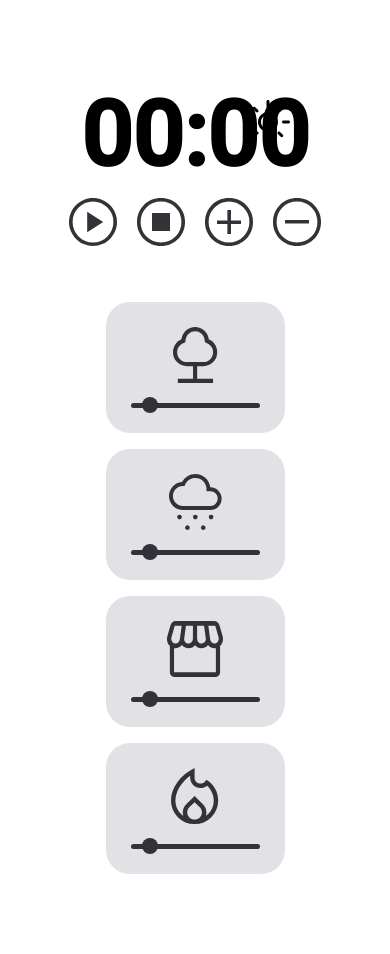
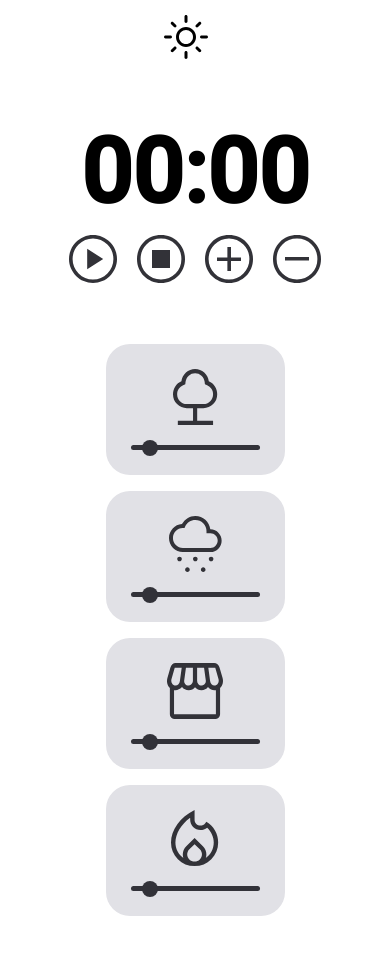
Before and after one commit to adriancampana1/focus-timer-2, a plain HTML site: page index.html in a window 390 px wide. Before the commit the page ends 914 px from the top, so only its background shows below. Drawn offline with Linux system fonts and the light colour scheme.

Commit message:
alteracoes responsividade

```diff
--- a/index.html
+++ b/index.html
@@ -23,6 +23,12 @@
     </head>
     <body>
         <main id="container">
+            <button id="dark-mode-btn" class="hide">
+                <img src="./assets/dark-mode.svg" alt="botão de dark mode" />
+            </button>
+            <button id="light-mode-btn">
+                <img src="./assets/ligh-mode.svg" alt="botão de light mode" />
+            </button>
             <div class="timer">
                 <div id="number">
                     <div class="minutes">
@@ -150,12 +156,6 @@
                     />
                 </button>
             </div>
-            <button id="dark-mode-btn" class="hide">
-                <img src="./assets/dark-mode.svg" alt="botão de dark mode" />
-            </button>
-            <button id="light-mode-btn">
-                <img src="./assets/ligh-mode.svg" alt="botão de light mode" />
-            </button>
         </main>
         <script src="./js/index.js" type="module"></script>
     </body>
--- a/style.css
+++ b/style.css
@@ -217,19 +217,27 @@ body.dark {
 }
 
 @media (max-width: 700px) {
-    .dark-mode-btn,
-    .light-mode-btn {
+    #dark-mode-btn,
+    #light-mode-btn {
         position: absolute;
 
         top: 1.5rem;
         right: 50%;
         left: 47%;
     }
+
+    #container {
+        margin-top: 4rem;
+    }
 }
 
 @media (max-width: 450px) {
     span {
         font-size: 9rem;
+    }
+
+    body {
+        margin-top: 10rem;
     }
 
     .timer button + button {
@@ -239,6 +247,8 @@ body.dark {
     #sound-controls {
         display: flex;
         flex-direction: column;
+
+        margin-top: 1rem;
     }
 
     #sound-controls .light,
@@ -249,15 +259,15 @@ body.dark {
 
     #container {
         margin-bottom: 1rem;
-        margin-top: 6rem;
+        margin-top: 3rem;
     }
 
-    .dark-mode-btn,
-    .light-mode-btn {
+    #dark-mode-btn,
+    #light-mode-btn {
         position: absolute;
 
         top: 1.5rem;
         right: 50%;
-        left: 45%;
+        left: 42%;
     }
 }
```
